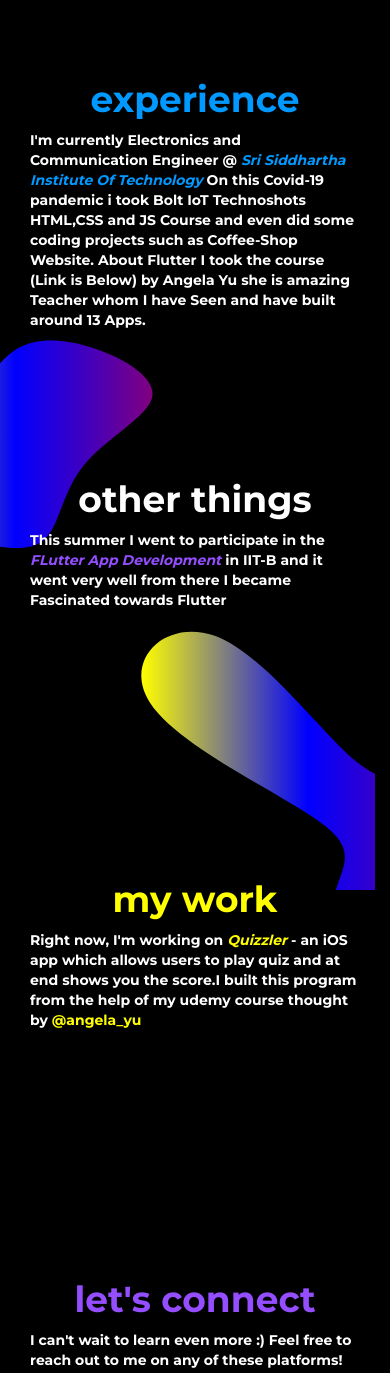
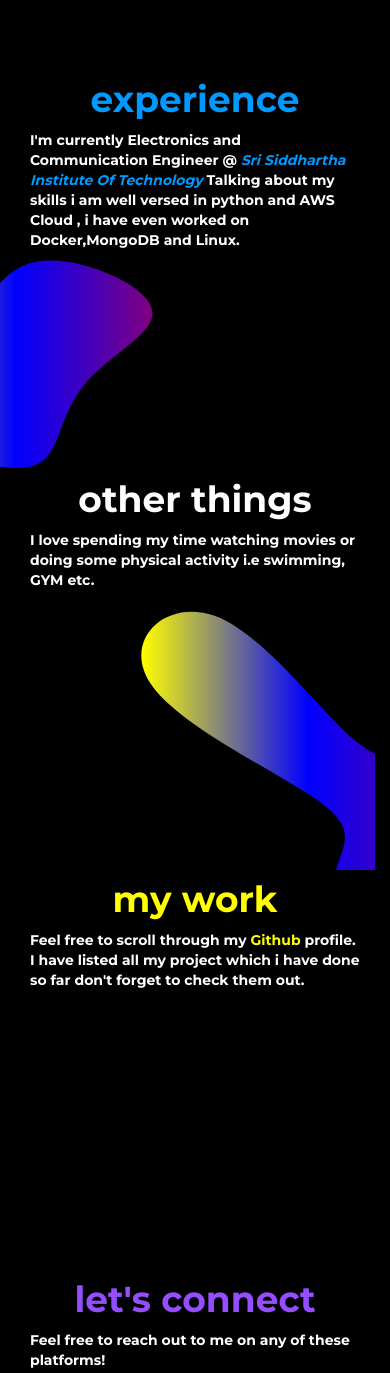
Before and after one commit to PushpakkumarBH/PushpakkumarBH.github.io, a plain HTML site: page index.html in a window 390 px wide. Shown: the part 840-2213 px from the top of the page. Drawn offline with nearby package versions, Linux system fonts and the light colour scheme.

Commit message:
Update index.html

```diff
--- a/index.html
+++ b/index.html
@@ -88,8 +88,7 @@
         <div class="text-center">
             <h1 class="col-md-6 my-auto"style="color:#0099FF">experience</h1>
         </div>
-            <p class = "col-md-6 my-auto" style="color:white"> I'm currently Electronics and Communication Engineer @ <i style="color:#0099FF">Sri Siddhartha Institute Of Technology</i> On this Covid-19 pandemic i took Bolt IoT Technoshots HTML,CSS and JS Course and even did some coding projects such as Coffee-Shop Website. About Flutter I took the course (Link is Below)
-            by Angela Yu she is amazing Teacher whom I have Seen and have built around 13 Apps.
+            <p class = "col-md-6 my-auto" style="color:white"> I'm currently Electronics and Communication Engineer @ <i style="color:#0099FF">Sri Siddhartha Institute Of Technology</i> Talking about my skills i am well versed in python and AWS Cloud , i have even worked on Docker,MongoDB and Linux.
             </p>
         </div>
         <div class="blobOne">
@@ -104,7 +103,7 @@
         <div class="text-center">
         <h1 class="col-md-6 my-auto"style="color:white">other things</h1>
         </div>
-        <p class = "col-md-6 my-auto" style="color:white"> This summer I went to participate in the <i style="color:#944DFF">FLutter App Development</i> in IIT-B and it went very well from there I became Fascinated towards Flutter
+        <p class = "col-md-6 my-auto" style="color:white"> I love spending my time watching movies or doing some physical activity i.e swimming, GYM etc.
         </p>
 
         <div class="blobTwo">
@@ -121,7 +120,7 @@
         <div class="text-center">
         <h1 class="col-md-6 my-auto"style="color:yellow">my work</h1>
         </div>
-        <p class = "col-md-6 my-auto" style="color:white"> Right now, I'm working on <i style="color:yellow">Quizzler</i> - an iOS app which allows users to play quiz and at end shows you the score.I built this program from the help of my udemy course thought by <a href="https://www.udemy.com/course/flutter-bootcamp-with-dart/" style="color: yellow;">@angela_yu</a>
+        <p class = "col-md-6 my-auto" style="color:white"> Feel free to scroll through my <a href="https://github.com/PushpakkumarBH" style="color: yellow;">Github</a> profile. I have listed all my project which i have done so far don't forget to check them out.
     </div>
 </div>
 
@@ -131,13 +130,13 @@
         <div class="text-center">
             <h1 class="col-md-6 my-auto"style="color:#944DFF">let's connect</h1>
             </div>
-        <p class = "col-md-6 my-auto" style="color:white"> I can't wait to learn even more :) Feel free to reach out to me on any of these platforms! </p>
+        <p class = "col-md-6 my-auto" style="color:white">Feel free to reach out to me on any of these platforms! </p>
         <!-- add icons with social media links -->
         <a href="https://twitter.com/pushpak696" class="fa fa-twitter"></a>
         <a href="https://www.linkedin.com/in/pushpakkumar-bh-4555a11b0" class="fa fa-linkedin"></a>
         <a href="https://github.com/PushpakkumarBH" class="fa fa-github"></a>
         <a href="https://www.instagram.com/pushpakkumar_bh/" class="fa fa-instagram"></a>
-        <a href="mailto:pushpak696@gmail.com" class="fa fa-google"></a>
+        <a href="mailto:me@pushpakkumar.tech" class="fa fa-google"></a>
 
     </div>
 </div>
```
